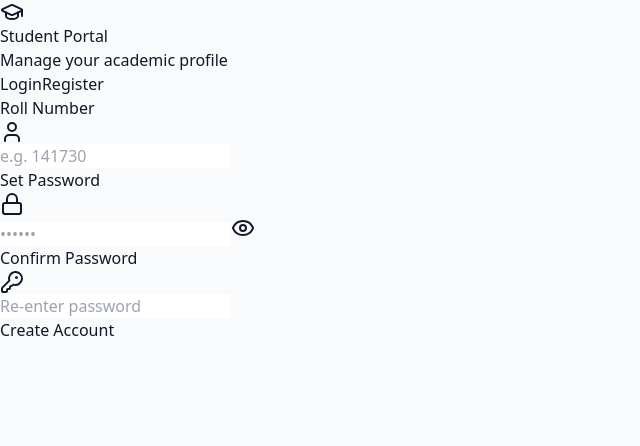
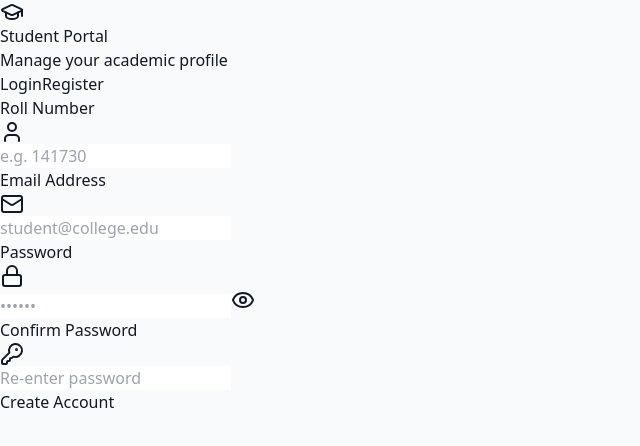
Before and after one commit to Amitbouddh/Attendance-portal-for-college, a React (Vite) app: page / in a window 1280 px wide. Both pictures are taken after a click on the button "Register". Shown: the top 446 px of the page, without its empty margins (0-640 px from the left). Built offline with nearby package versions, Linux system fonts and the light colour scheme.

Commit message:
Update Attendance.tsx

```diff
--- a/src/Attendance.tsx
+++ b/src/Attendance.tsx
@@ -1,12 +1,11 @@
 import React, { useState } from 'react';
-import { Loader2, Lock, User, LogOut, LayoutDashboard, GraduationCap, BookOpen, KeyRound, Eye, EyeOff, HelpCircle } from 'lucide-react';
+import { Loader2, Lock, User, LogOut, LayoutDashboard, GraduationCap, BookOpen, KeyRound, Eye, EyeOff, Mail, Send } from 'lucide-react';
 
-// --- TYPES ---
+// --- TYPES & CIRCULAR CARD (Same as before - No Change) ---
 interface Marks { assg: string; int1: string; int2: string; }
 interface Subject { name: string; attendance: string; marks: Marks; }
 interface StudentData { success: boolean; rollNo: string; name: string; subjects: Subject[]; }
 
-// --- CIRCULAR CARD COMPONENT (No Change) ---
 const CircularCard = ({ title, value, marks, colorClass, strokeColor }: any) => {
   const size = 120;
   const strokeWidth = 8;
@@ -14,7 +13,6 @@ const CircularCard = ({ title, value, marks, colorClass, strokeColor }: any) =>
   const circumference = radius * 2 * Math.PI;
   const numValue = parseFloat(value?.replace('%', '') || '0');
   const offset = circumference - (numValue / 100) * circumference;
-
   return (
     <div className="bg-white rounded-[1.5rem] p-6 shadow-sm border border-gray-100 flex flex-col items-center justify-between hover:shadow-md transition-all relative overflow-hidden group h-full">
       <h3 className="font-bold text-gray-700 text-lg mb-4 text-center line-clamp-1">{title}</h3>
@@ -23,38 +21,29 @@ const CircularCard = ({ title, value, marks, colorClass, strokeColor }: any) =>
           <circle cx={size / 2} cy={size / 2} r={radius} stroke="currentColor" strokeWidth={strokeWidth} fill="transparent" className="text-gray-100" />
           <circle cx={size / 2} cy={size / 2} r={radius} stroke="currentColor" strokeWidth={strokeWidth} fill="transparent" strokeDasharray={circumference} strokeDashoffset={offset} strokeLinecap="round" className={`${strokeColor} transition-all duration-1000 ease-out`} />
         </svg>
-        <div className="absolute inset-0 flex flex-col items-center justify-center">
-          <span className={`text-2xl font-bold ${colorClass}`}>{value}</span>
+        <div className="absolute inset-0 flex flex-col items-center justify-center"><span className={`text-2xl font-bold ${colorClass}`}>{value}</span></div>
       </div>
-      </div>
-      {marks && (
-        <div className="w-full grid grid-cols-3 gap-2 mt-auto">
-          <div className="bg-gray-50 rounded-lg p-2 text-center border border-gray-100"><div className="text-[10px] text-gray-400 font-bold tracking-wider">ASSG</div><div className="text-xs font-bold text-gray-700 mt-1">{marks.assg || '-'}</div></div>
-          <div className="bg-gray-50 rounded-lg p-2 text-center border border-gray-100"><div className="text-[10px] text-gray-400 font-bold tracking-wider">INT 1</div><div className="text-xs font-bold text-gray-700 mt-1">{marks.int1 || '-'}</div></div>
-          <div className="bg-gray-50 rounded-lg p-2 text-center border border-gray-100"><div className="text-[10px] text-gray-400 font-bold tracking-wider">INT 2</div><div className="text-xs font-bold text-gray-700 mt-1">{marks.int2 || '-'}</div></div>
-        </div>
-      )}
+      {marks && (<div className="w-full grid grid-cols-3 gap-2 mt-auto"><div className="bg-gray-50 rounded-lg p-2 text-center border border-gray-100"><div className="text-[10px] text-gray-400 font-bold tracking-wider">ASSG</div><div className="text-xs font-bold text-gray-700 mt-1">{marks.assg || '-'}</div></div><div className="bg-gray-50 rounded-lg p-2 text-center border border-gray-100"><div className="text-[10px] text-gray-400 font-bold tracking-wider">INT 1</div><div className="text-xs font-bold text-gray-700 mt-1">{marks.int1 || '-'}</div></div><div className="bg-gray-50 rounded-lg p-2 text-center border border-gray-100"><div className="text-[10px] text-gray-400 font-bold tracking-wider">INT 2</div><div className="text-xs font-bold text-gray-700 mt-1">{marks.int2 || '-'}</div></div></div>)}
     </div>
   );
 };
 
-// --- MAIN ATTENDANCE COMPONENT ---
+// --- MAIN COMPONENT ---
 const Attendance = () => {
   const [isLoggedIn, setIsLoggedIn] = useState(false);
-  const [mode, setMode] = useState<'login' | 'register' | 'forgot'>('login'); // Added 'forgot' mode
+  const [mode, setMode] = useState<'login' | 'register' | 'forgot'>('login');
   const [roll, setRoll] = useState('');
   const [pass, setPass] = useState('');
+  const [email, setEmail] = useState(''); // New State for Email
   const [confirmPass, setConfirmPass] = useState('');
   const [loading, setLoading] = useState(false);
   const [error, setError] = useState('');
   const [successMsg, setSuccessMsg] = useState('');
   const [student, setStudent] = useState<StudentData | null>(null);
-
-  // 👀 New State for See Password
   const [showPass, setShowPass] = useState(false);
 
-  // 👇 YOUR URL (No change needed in URL)
-  const API_URL = "https://script.google.com/macros/s/AKfycbxfDLCsI0keIqkKgIk2jSWnIahZCaOQ87qc9YrCWBJgn2_9_tKcw_HsdsJsOkQZgUCSHQ/exec";
+  // 👇 PASTE NEW URL HERE
+  const API_URL = "https://script.google.com/macros/s/AKfycbwq7PAy_JwkKde75mxED2zYdV2KB_l5l-afh6J4zG4j_qV2BDFbklY9RpGo_PF6YVF4uQ/exec";
 
   const handleAuth = async (e: React.FormEvent) => {
     e.preventDefault();
@@ -69,8 +58,12 @@ const Attendance = () => {
     }
 
     try {
-      const actionType = mode === 'login' ? 'login' : 'register';
-      const response = await fetch(`${API_URL}?action=${actionType}&roll=${roll}&pass=${pass}`);
+      // Build URL based on mode
+      let url = `${API_URL}?action=${mode}&roll=${roll}`;
+      if (mode === 'login') url += `&pass=${pass}`;
+      if (mode === 'register') url += `&pass=${pass}&email=${email}`; // Send Email too
+
+      const response = await fetch(url);
       const data = await response.json();
 
       if (data.success) {
@@ -79,9 +72,7 @@ const Attendance = () => {
           setIsLoggedIn(true);
         } else {
           setSuccessMsg(data.message);
-          setMode('login');
-          setPass('');
-          setConfirmPass('');
+          if(mode === 'register') setMode('login'); // Go to login after register
         }
       } else {
         setError(data.error || "Something went wrong");
@@ -100,7 +91,7 @@ const Attendance = () => {
     return { text: 'text-rose-600', stroke: 'text-rose-500', bg: 'bg-rose-50' };
   };
 
-  // --- UI: LOGIN / REGISTER / FORGOT ---
+  // --- UI SCREENS ---
   if (!isLoggedIn) {
     return (
       <div className="min-h-screen flex items-center justify-center bg-[#f8fafc] p-6 relative overflow-hidden">
@@ -114,10 +105,10 @@ const Attendance = () => {
 
           <h2 className="text-2xl font-bold text-gray-800 mb-1 text-center">Student Portal</h2>
           <p className="text-gray-400 text-sm mb-6 text-center">
-            {mode === 'forgot' ? 'Recover Account' : 'Manage your academic profile'}
+            {mode === 'forgot' ? 'Recover Password' : 'Manage your academic profile'}
           </p>
 
-          {/* TABS (Hidden in Forgot Mode) */}
+          {/* TABS */}
           {mode !== 'forgot' && (
             <div className="flex bg-gray-100 p-1 rounded-xl mb-6">
               <button onClick={() => {setMode('login'); setError(''); setSuccessMsg('')}} className={`flex-1 py-2 text-sm font-bold rounded-lg transition-all ${mode === 'login' ? 'bg-white text-gray-800 shadow-sm' : 'text-gray-400 hover:text-gray-600'}`}>Login</button>
@@ -125,24 +116,9 @@ const Attendance = () => {
             </div>
           )}
 
-          {/* FORGOT PASSWORD SCREEN */}
-          {mode === 'forgot' ? (
-             <div className="space-y-4 animate-in fade-in slide-in-from-right-4">
-                <div className="bg-blue-50 p-4 rounded-xl border border-blue-100 text-center">
-                   <HelpCircle className="w-8 h-8 text-blue-500 mx-auto mb-2" />
-                   <h3 className="font-bold text-blue-800 mb-1">Forgot Password?</h3>
-                   <p className="text-xs text-blue-600 leading-relaxed">
-                     For security reasons, automatic password reset is disabled. Please contact your <b>Amitbouddh</b> or <b>Admin Dept</b> to reset your password manually.
-                   </p>
-                </div>
-                <button onClick={() => setMode('login')} className="w-full bg-gray-100 text-gray-600 font-bold py-3 rounded-xl hover:bg-gray-200 transition-all">
-                  Back to Login
-                </button>
-             </div>
-          ) : (
+          <form className="space-y-4" onSubmit={handleAuth}>
 
-          /* LOGIN / REGISTER FORM */
-          <form className="space-y-4" onSubmit={handleAuth}>
+            {/* ROLL NUMBER (Always visible) */}
             <div className="space-y-1">
               <label className="text-xs font-bold text-gray-400 uppercase ml-2">Roll Number</label>
               <div className="relative">
@@ -151,33 +127,32 @@ const Attendance = () => {
               </div>
             </div>
 
+            {/* EMAIL (Only for Register) */}
+            {mode === 'register' && (
+              <div className="space-y-1 animate-in slide-in-from-top-2 fade-in">
+                <label className="text-xs font-bold text-gray-400 uppercase ml-2">Email Address</label>
+                <div className="relative">
+                  <Mail className="absolute left-4 top-3.5 h-5 w-5 text-gray-300" />
+                  <input type="email" value={email} onChange={(e)=>setEmail(e.target.value)} required className="w-full bg-gray-50 border border-gray-100 rounded-xl pl-12 pr-4 py-3 text-gray-800 font-medium focus:ring-2 focus:ring-blue-500/20 focus:border-blue-500 outline-none transition-all placeholder:text-gray-300" placeholder="student@college.edu" />
+                </div>
+              </div>
+            )}
+
+            {/* PASSWORD (Hidden in Forgot Mode) */}
+            {mode !== 'forgot' && (
               <div className="space-y-1">
-              <label className="text-xs font-bold text-gray-400 uppercase ml-2">{mode === 'register' ? 'Set Password' : 'Password'}</label>
+                <label className="text-xs font-bold text-gray-400 uppercase ml-2">Password</label>
                 <div className="relative">
                   <Lock className="absolute left-4 top-3.5 h-5 w-5 text-gray-300" />
-
-                {/* 👇 PASSWORD INPUT WITH EYE TOGGLE */}
-                <input
-                  type={showPass ? "text" : "password"}
-                  value={pass}
-                  onChange={(e)=>setPass(e.target.value)}
-                  required
-                  className="w-full bg-gray-50 border border-gray-100 rounded-xl pl-12 pr-12 py-3 text-gray-800 font-medium focus:ring-2 focus:ring-blue-500/20 focus:border-blue-500 outline-none transition-all placeholder:text-gray-300"
-                  placeholder="••••••"
-                />
-
-                {/* EYE ICON BUTTON */}
-                <button
-                  type="button"
-                  onClick={() => setShowPass(!showPass)}
-                  className="absolute right-4 top-3.5 text-gray-400 hover:text-blue-600 focus:outline-none transition-colors"
-                >
+                  <input type={showPass ? "text" : "password"} value={pass} onChange={(e)=>setPass(e.target.value)} required className="w-full bg-gray-50 border border-gray-100 rounded-xl pl-12 pr-12 py-3 text-gray-800 font-medium focus:ring-2 focus:ring-blue-500/20 focus:border-blue-500 outline-none transition-all placeholder:text-gray-300" placeholder="••••••" />
+                  <button type="button" onClick={() => setShowPass(!showPass)} className="absolute right-4 top-3.5 text-gray-400 hover:text-blue-600 focus:outline-none transition-colors">
                     {showPass ? <EyeOff className="w-5 h-5" /> : <Eye className="w-5 h-5" />}
                   </button>
-
                 </div>
               </div>
+            )}
 
+            {/* CONFIRM PASSWORD (Only for Register) */}
             {mode === 'register' && (
               <div className="space-y-1 animate-in slide-in-from-top-2 fade-in">
                 <label className="text-xs font-bold text-gray-400 uppercase ml-2">Confirm Password</label>
@@ -188,81 +163,59 @@ const Attendance = () => {
               </div>
             )}
 
-            {/* FORGOT PASSWORD LINK */}
+            {/* FORGOT LINK */}
             {mode === 'login' && (
               <div className="flex justify-end">
-                <button type="button" onClick={() => setMode('forgot')} className="text-xs font-bold text-blue-500 hover:text-blue-700 transition-colors">
+                <button type="button" onClick={() => {setMode('forgot'); setError(''); setSuccessMsg('')}} className="text-xs font-bold text-blue-500 hover:text-blue-700 transition-colors">
                   Forgot Password?
                 </button>
               </div>
             )}
 
+            {/* ERROR / SUCCESS MESSAGES */}
             {error && <div className="text-rose-500 text-sm font-medium text-center bg-rose-50 py-2.5 rounded-xl border border-rose-100">{error}</div>}
             {successMsg && <div className="text-emerald-600 text-sm font-medium text-center bg-emerald-50 py-2.5 rounded-xl border border-emerald-100">{successMsg}</div>}
 
-            <button type="submit" disabled={loading} className="w-full bg-blue-600 text-white font-bold py-4 rounded-xl shadow-lg shadow-blue-600/20 hover:bg-blue-700 transition-all active:scale-[0.98] mt-2 disabled:opacity-70 flex justify-center items-center">
-              {loading ? <Loader2 className="animate-spin w-5 h-5" /> : (mode === 'login' ? "Access Dashboard" : "Create Account")}
+            {/* ACTION BUTTON */}
+            <button type="submit" disabled={loading} className="w-full bg-blue-600 text-white font-bold py-4 rounded-xl shadow-lg shadow-blue-600/20 hover:bg-blue-700 transition-all active:scale-[0.98] mt-2 disabled:opacity-70 flex justify-center items-center gap-2">
+              {loading ? <Loader2 className="animate-spin w-5 h-5" /> :
+                (mode === 'login' ? "Access Dashboard" :
+                 mode === 'register' ? "Create Account" :
+                 <>Send Password <Send className="w-4 h-4" /></>
+                )
+              }
             </button>
-          </form>
+
+            {/* BACK TO LOGIN (Only for Forgot) */}
+            {mode === 'forgot' && (
+               <button type="button" onClick={() => setMode('login')} className="w-full text-gray-400 font-bold text-sm py-2 hover:text-gray-600 transition-colors">
+                 Back to Login
+               </button>
             )}
 
+          </form>
         </div>
       </div>
     );
   }
 
-  // --- DASHBOARD (NO CHANGES HERE) ---
+  // --- DASHBOARD (NO CHANGES) ---
   const totalAtt = student?.subjects.reduce((acc, curr) => acc + parseFloat(curr.attendance || '0'), 0) || 0;
   const avgAtt = (totalAtt / (student?.subjects.length || 1)).toFixed(1) + '%';
   const overallColors = getColors(avgAtt);
 
   return (
     <div className="min-h-screen bg-[#f8f9fc] pb-10 font-sans">
-      {/* Navbar aur baaki dashboard same rahega... */}
       <nav className="bg-white/80 backdrop-blur-md px-6 py-4 flex justify-between items-center sticky top-0 z-50 border-b border-gray-100">
-        <div className="flex items-center gap-2">
-           <div className="bg-blue-600 p-2 rounded-lg"><LayoutDashboard className="text-white w-5 h-5"/></div>
-           <span className="font-bold text-gray-800 text-lg">EduPortal</span>
-        </div>
-        <button onClick={() => setIsLoggedIn(false)} className="bg-gray-100 hover:bg-red-50 hover:text-red-500 p-2.5 rounded-xl text-gray-500 transition-colors">
-          <LogOut className="w-5 h-5" />
-        </button>
+        <div className="flex items-center gap-2"><div className="bg-blue-600 p-2 rounded-lg"><LayoutDashboard className="text-white w-5 h-5"/></div><span className="font-bold text-gray-800 text-lg">EduPortal</span></div>
+        <button onClick={() => setIsLoggedIn(false)} className="bg-gray-100 hover:bg-red-50 hover:text-red-500 p-2.5 rounded-xl text-gray-500 transition-colors"><LogOut className="w-5 h-5" /></button>
       </nav>
-
       <div className="max-w-6xl mx-auto px-4 pt-8 animate-in fade-in slide-in-from-bottom-8 duration-700">
-        <div className="mb-10">
-           <h1 className="text-3xl font-bold text-gray-900 mb-6 px-2">Hello, {student?.name} 👋</h1>
-           <div className="bg-white rounded-[2rem] p-8 shadow-sm border border-gray-100 flex flex-col md:flex-row items-center justify-between relative overflow-hidden group">
-              <div className="relative z-10 text-center md:text-left mb-6 md:mb-0">
-                <p className="text-gray-400 text-sm font-bold uppercase tracking-wider mb-2">Overall Performance</p>
-                <h2 className="text-5xl font-black text-gray-800 tracking-tight">{avgAtt}</h2>
-                <div className={`inline-flex items-center gap-2 mt-4 px-4 py-2 rounded-full text-sm font-bold ${overallColors.bg} ${overallColors.text}`}>
-                  {parseFloat(avgAtt) < 75 ? "⚠️ Low Attendance" : "✅ Excellent Standing"}
-                </div>
-              </div>
-              <div className="relative z-10 scale-110">
-                <CircularCard title="" value={avgAtt} colorClass={overallColors.text} strokeColor={overallColors.stroke} bgClass="" />
-              </div>
-              <div className="absolute right-0 top-0 w-64 h-64 bg-gradient-to-br from-blue-50 to-purple-50 rounded-full blur-3xl opacity-60 -z-0"></div>
-           </div>
-        </div>
-
-        <div className="flex items-center gap-2 mb-6 px-2">
-          <BookOpen className="w-5 h-5 text-blue-600" />
-          <h3 className="text-sm font-bold text-gray-500 uppercase tracking-wider">Subject Wise Details</h3>
-        </div>
-
-        <div className="grid grid-cols-1 sm:grid-cols-2 lg:grid-cols-3 gap-6">
-          {student?.subjects.map((sub, idx) => {
-            const style = getColors(sub.attendance);
-            return (
-              <CircularCard key={idx} title={sub.name} value={sub.attendance} marks={sub.marks} colorClass={style.text} strokeColor={style.stroke} bgClass={style.bg} />
-            );
-          })}
-        </div>
+        <div className="mb-10"><h1 className="text-3xl font-bold text-gray-900 mb-6 px-2">Hello, {student?.name} 👋</h1><div className="bg-white rounded-[2rem] p-8 shadow-sm border border-gray-100 flex flex-col md:flex-row items-center justify-between relative overflow-hidden group"><div className="relative z-10 text-center md:text-left mb-6 md:mb-0"><p className="text-gray-400 text-sm font-bold uppercase tracking-wider mb-2">Overall Performance</p><h2 className="text-5xl font-black text-gray-800 tracking-tight">{avgAtt}</h2><div className={`inline-flex items-center gap-2 mt-4 px-4 py-2 rounded-full text-sm font-bold ${overallColors.bg} ${overallColors.text}`}>{parseFloat(avgAtt) < 75 ? "⚠️ Low Attendance" : "✅ Excellent Standing"}</div></div><div className="relative z-10 scale-110"><CircularCard title="" value={avgAtt} colorClass={overallColors.text} strokeColor={overallColors.stroke} bgClass="" /></div><div className="absolute right-0 top-0 w-64 h-64 bg-gradient-to-br from-blue-50 to-purple-50 rounded-full blur-3xl opacity-60 -z-0"></div></div></div>
+        <div className="flex items-center gap-2 mb-6 px-2"><BookOpen className="w-5 h-5 text-blue-600" /><h3 className="text-sm font-bold text-gray-500 uppercase tracking-wider">Subject Wise Details</h3></div>
+        <div className="grid grid-cols-1 sm:grid-cols-2 lg:grid-cols-3 gap-6">{student?.subjects.map((sub, idx) => {const style = getColors(sub.attendance); return (<CircularCard key={idx} title={sub.name} value={sub.attendance} marks={sub.marks} colorClass={style.text} strokeColor={style.stroke} bgClass={style.bg} />);})}</div>
       </div>
     </div>
   );
 };
-
 export default Attendance;
```
Lines whose indentation alone changed are shown as unchanged.
